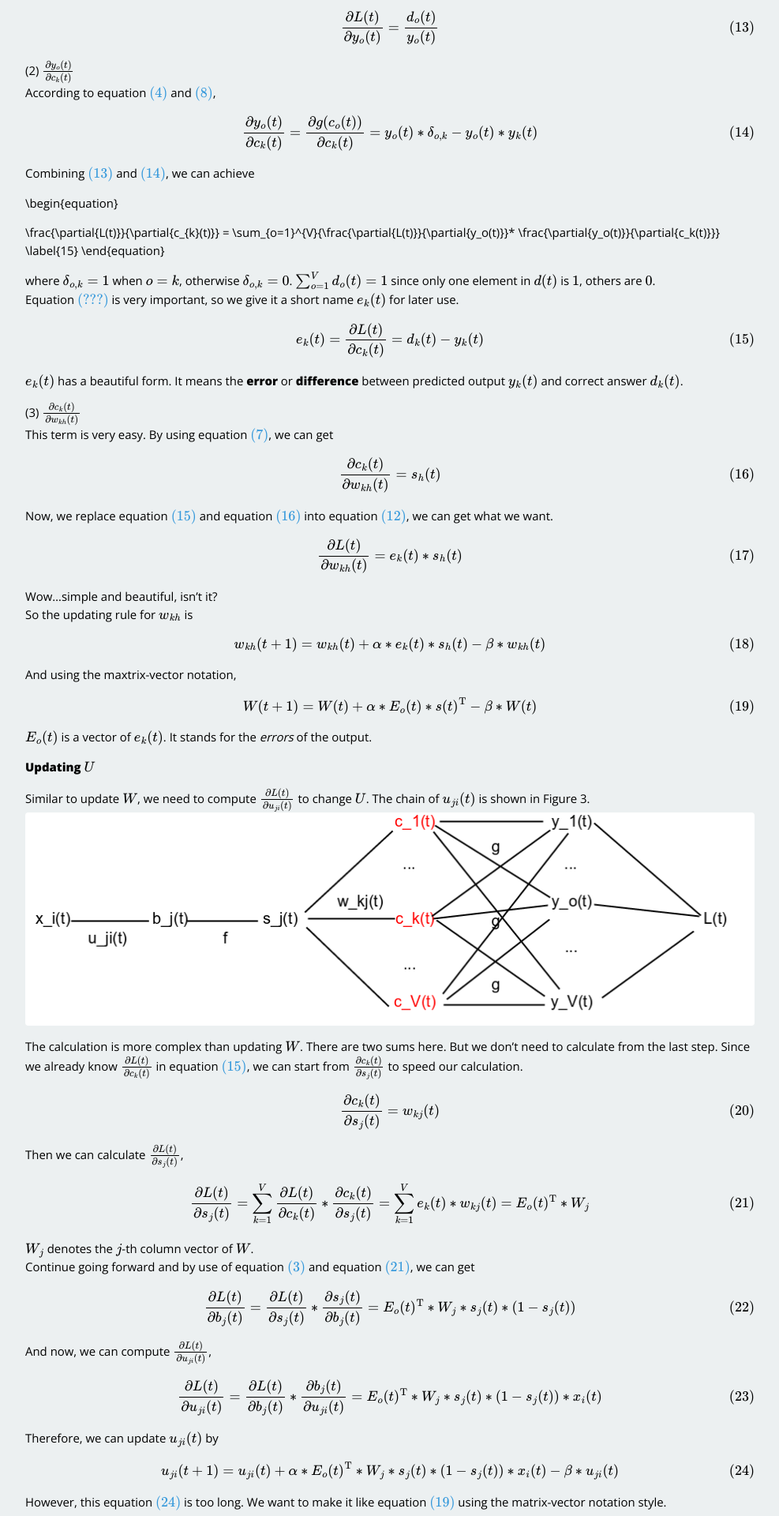
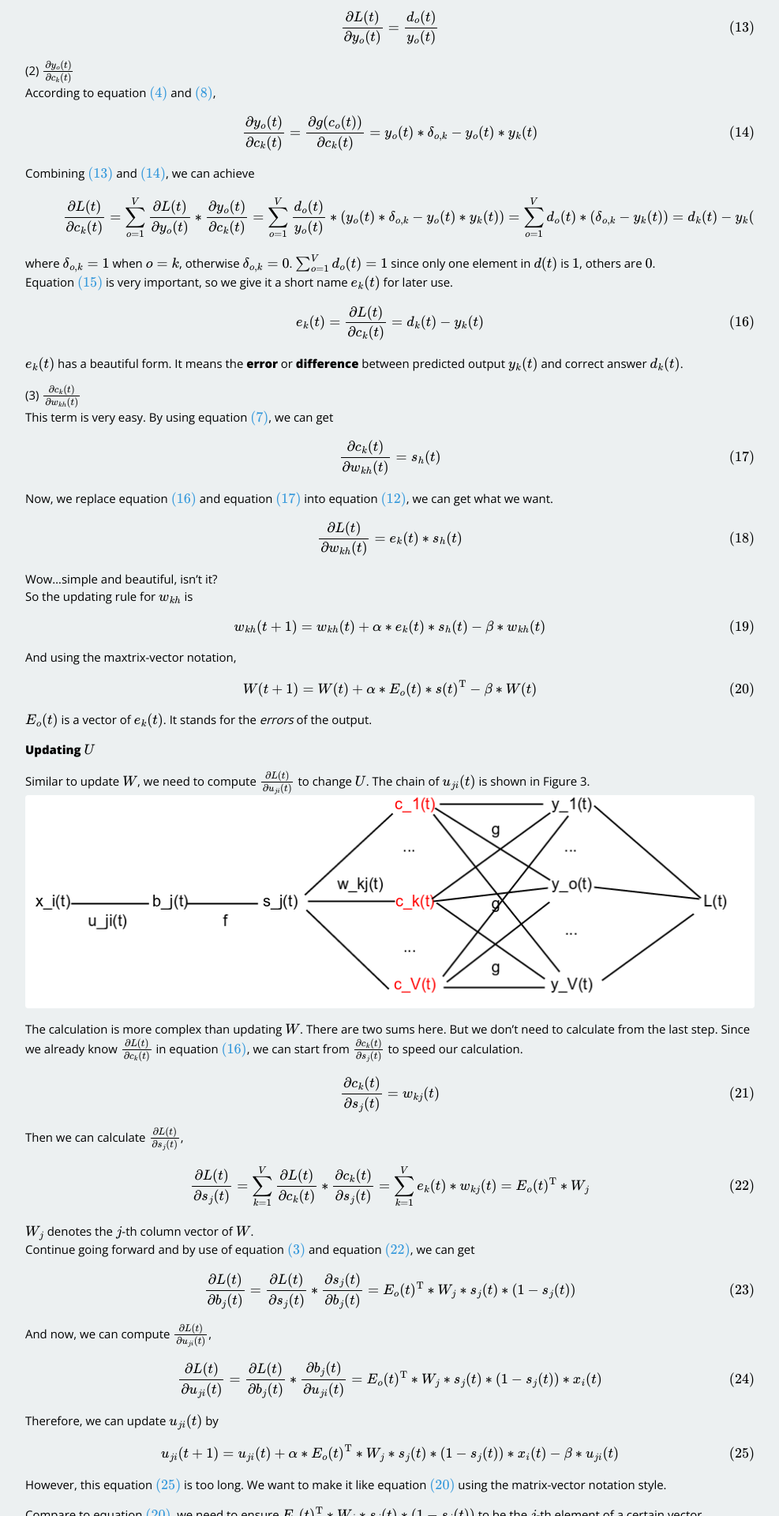
Before and after one commit to zeeeyang/zeeeyang.github.io, a Jekyll site: the page built from _posts/2015-02-12-RNNLM-BPTT-Step-by-Step.markdown, in a window 1280 px wide. Shown: the part 3022-4942 px from the top of the page at 79% size, without its empty margins (146-1133 px from the left). Built offline with Jekyll 4.4.1, drawn with Linux system fonts in a browser that asks for light colours; Markdown is read by kramdown in place of the engine named in the settings; formulas are drawn with MathJax 3.

Commit message:
equation fix

```diff
--- a/_posts/2015-02-12-RNNLM-BPTT-Step-by-Step.markdown
+++ b/_posts/2015-02-12-RNNLM-BPTT-Step-by-Step.markdown
@@ -136,15 +136,14 @@ According to equation $\eqref{10}$,
 (2) $\frac{\partial{y\_o(t)}}{\partial{c\_k(t)}}$
 According to equation $\eqref{4}$ and $\eqref{8}$,
 \begin{equation}
-\frac{\partial{y\_o(t)}}{\partial{c\_k(t)}} = \frac{\partial{g(c\_o(t))}}{\partial{c\_k(t)}} = y\_o(t)\*\delta\_{o,k} - y\_o(t)*y\_k(t)
+\frac{\partial{y\_o(t)}}{\partial{c\_k(t)}} = \frac{\partial{g(c\_o(t))}}{\partial{c\_k(t)}} = y\_o(t)\*\delta\_{o,k} - y\_o(t)\*y\_k(t)
 \label{14}
 \end{equation}
 
 Combining $\eqref{13}$ and $\eqref{14}$, we can achieve
-
 \begin{equation}
-
-\frac{\partial{L(t)}}{\partial{c\_{k}(t)}} = \sum\_{o=1}^{V}{\frac{\partial{L(t)}}{\partial{y\_o(t)}}\* \frac{\partial{y\_o(t)}}{\partial{c\_k(t)}}}
+\frac{\partial{L(t)}}{\partial{c\_{k}(t)}} = \sum\_{o=1}^{V}{\frac{\partial{L(t)}}{\partial{y\_o(t)}}\*\frac{\partial{y\_o(t)}}{\partial{c\_k(t)}}}
+= \sum\_{o=1}^{V}{\frac{d\_o(t)}{y\_o(t)} \* (y\_o(t)\*\delta\_{o,k} - y\_o(t)\*y\_k(t))} = \sum\_{o=1}^{V}{d\_o(t) \* (\delta\_{o,k} - y\_k(t))} = d\_k(t) - y\_k(t)\*\sum\_{o=1}^{V}{d\_o(t)} = d\_k(t) - y\_k(t)
 \label{15}
 \end{equation}
 
```
